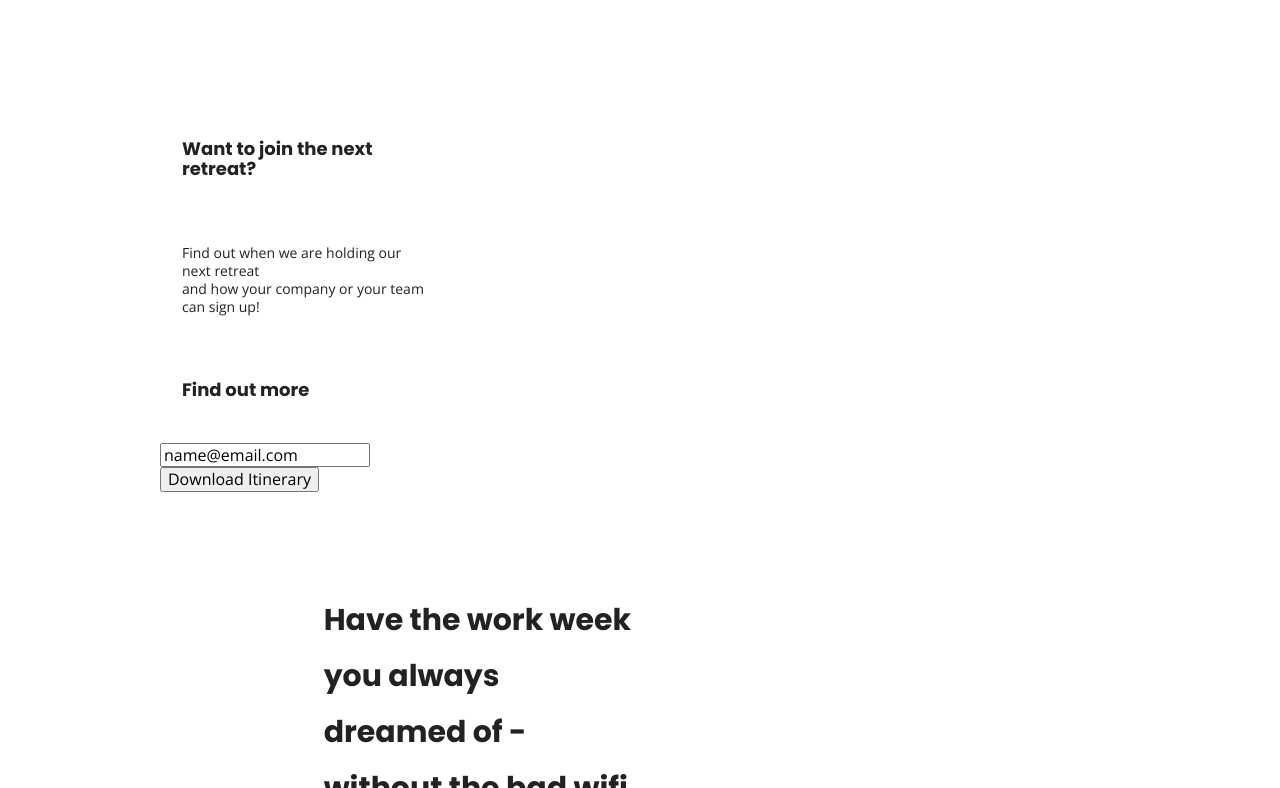
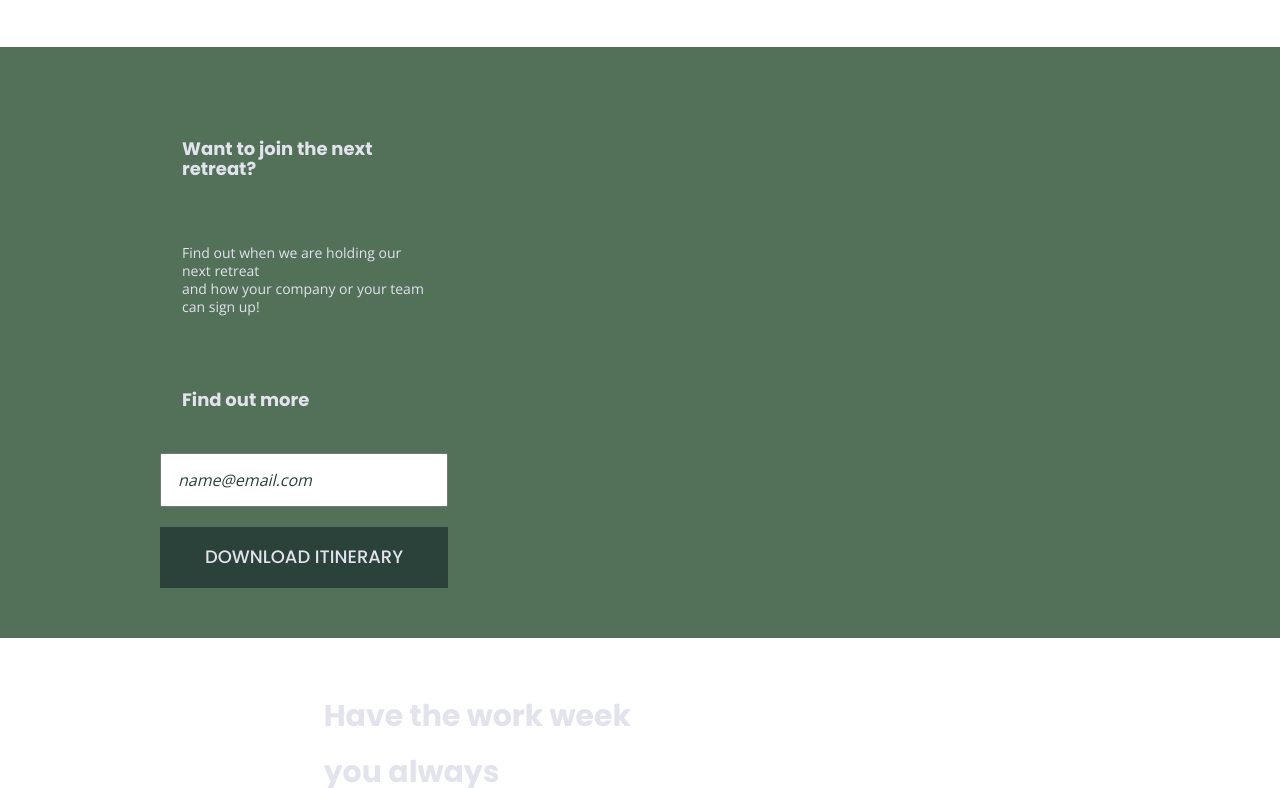
Before and after one commit to cerazo87/html5-boilerplate_v8.0.0, a website built with Parcel: page index.html in a window 1280 px wide. Shown: the part 346-1134 px from the top of the page. Built offline with nearby package versions, Linux system fonts and the light colour scheme.

Commit message:
Added remaining styles to Homepage

```diff
--- a/css/main.css
+++ b/css/main.css
@@ -95,6 +95,7 @@ body {
   font-family: 'Open Sans', sans-serif;
   font-size: 1em;
   text-align: left;
+  color: #e2e3ed;
 }
 
 ul,
@@ -160,6 +161,7 @@ header, footer {
   justify-content: center;
   align-items: center;
   flex-flow: row wrap;
+  background-color: #202322;
 }
 
 header {
@@ -265,6 +267,7 @@ aside {
   justify-content: center;
   align-items: center;
   flex-flow: row wrap;
+  background-color: #527158;
 }
 
 /*FEATURES*/
@@ -293,6 +296,7 @@ aside {
   display: flex;
   justify-content: center;
   flex-flow: row wrap;
+  background-color: #2a423a;
 }
 
 .reviews h2 {
@@ -306,6 +310,7 @@ aside {
   justify-content;
   align-items: center;
   flex-flow: row wrap;
+  background-color: #527158;
 }
 
 .contact-section {
@@ -349,6 +354,7 @@ aside {
   justify-content: center;
   align-items: center;
   flex-flow: row wrap;
+  background-color: #527158;
 }
 
 .faq .content-wrapper {
@@ -449,6 +455,31 @@ aside {
   clear: both;
 }
 
+aside .form {
+  margin-top: 30px;
+}
+
+input[type=text] {
+  box-sizing: border-box;
+  width: 100%;
+  color: #2a423a;
+  font-style: italic;
+  padding: 1em;
+}
+
+input[type=button] {
+  width: 100%;
+  padding: 20px 0;
+  margin-top: 20px;
+  background-color: #2a423a;
+  font-family: 'Poppins', Helvetica, Arial, sans-serif;
+  font-weight: 500;
+  font-size: 1.125em;
+  color: #e2e3ed;
+  border: none;
+  text-align: center;
+  text-transform: uppercase;
+}
 /* ==========================================================================
    EXAMPLE Media Queries for Responsive Design.
    These examples override the primary ('mobile first') styles.
```
